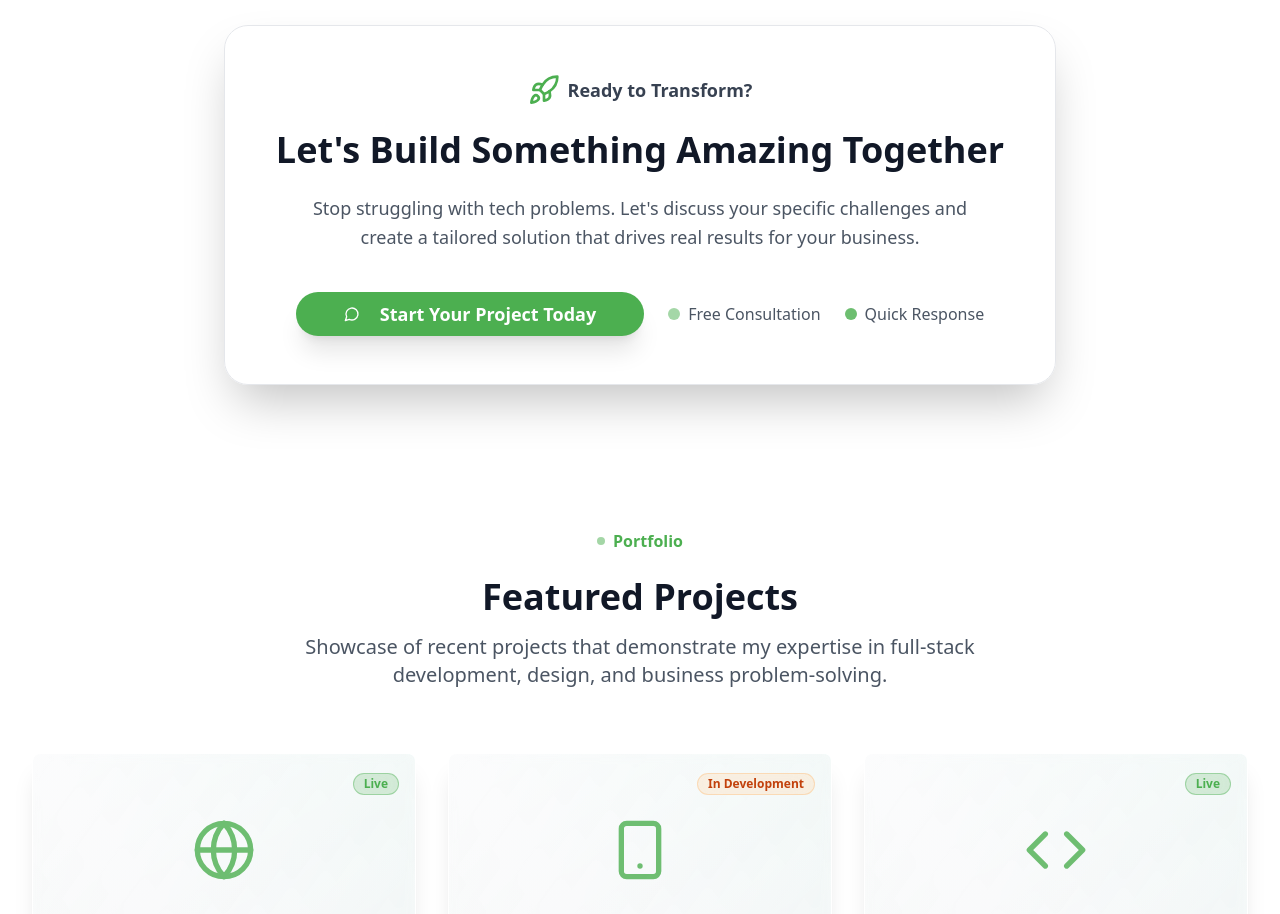
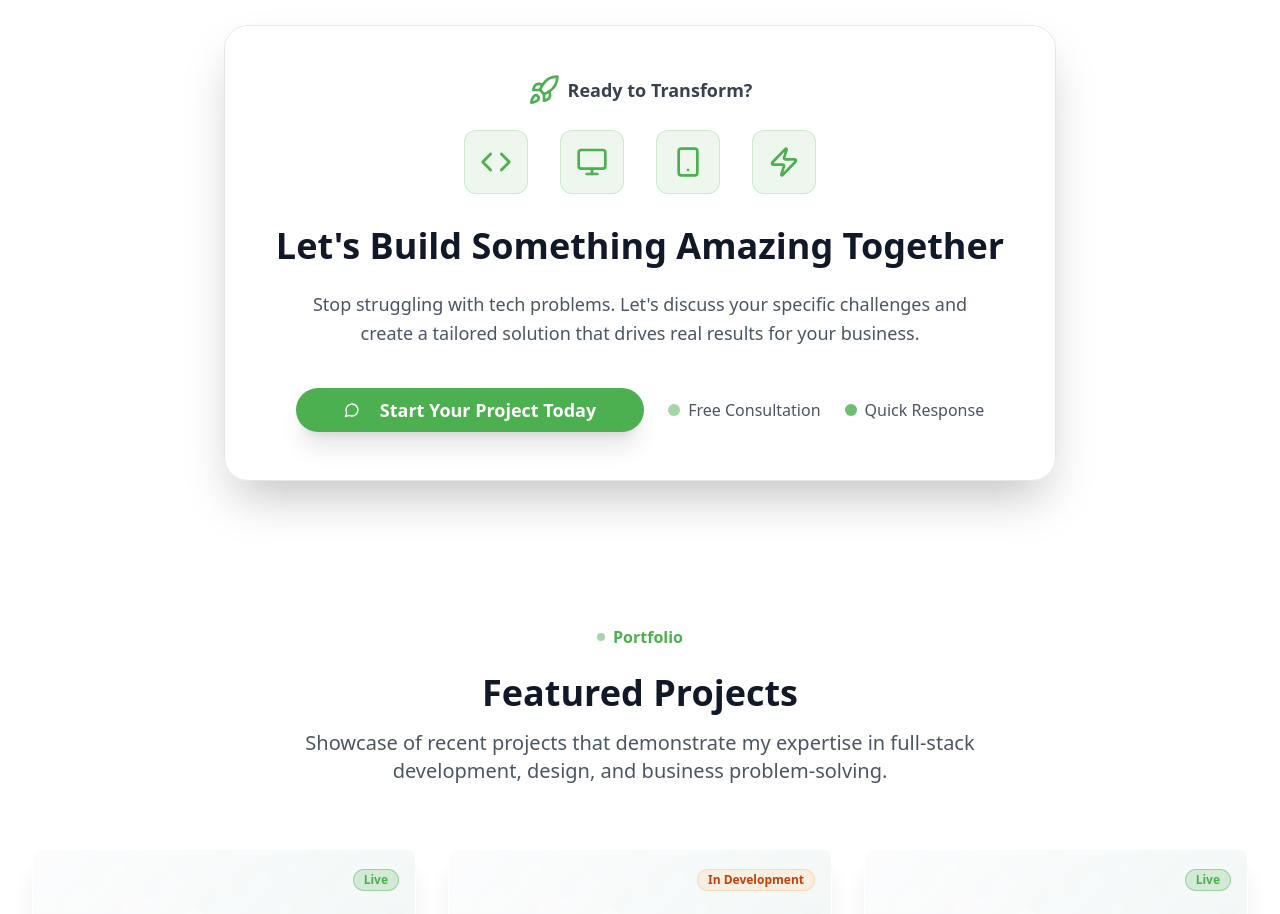
Before and after one commit to KarlaSz/webszyk-brand, a React (Vite) app: page / in a window 1280 px wide. Shown: the part 6080-6994 px from the top of the page. Built offline with nearby package versions, Linux system fonts and the light colour scheme.

Commit message:
feat: Add icons to "Ready to Transform" section
Added coding-related icons inside the "Ready to Transform" section's content box. Edited `src/components/CTASection.tsx`.

```diff
--- a/src/components/CTASection.tsx
+++ b/src/components/CTASection.tsx
@@ -1,6 +1,6 @@
 
 import { Button } from "@/components/ui/button";
-import { Rocket, MessageCircle } from "lucide-react";
+import { Rocket, MessageCircle, Code, Monitor, Smartphone, Zap } from "lucide-react";
 
 const CTASection = () => {
   return (
@@ -11,6 +11,22 @@ const CTASection = () => {
           <div className="flex items-center justify-center space-x-2 mb-6">
             <Rocket className="h-8 w-8 text-[#4CAF50]" />
             <span className="text-gray-700 font-semibold text-lg">Ready to Transform?</span>
+          </div>
+
+          {/* Coding Icons Row */}
+          <div className="flex items-center justify-center space-x-8 mb-8">
+            <div className="flex items-center justify-center w-16 h-16 bg-[#4CAF50]/10 rounded-xl backdrop-blur-sm border border-[#4CAF50]/20">
+              <Code className="h-8 w-8 text-[#4CAF50]" />
+            </div>
+            <div className="flex items-center justify-center w-16 h-16 bg-[#4CAF50]/10 rounded-xl backdrop-blur-sm border border-[#4CAF50]/20">
+              <Monitor className="h-8 w-8 text-[#4CAF50]" />
+            </div>
+            <div className="flex items-center justify-center w-16 h-16 bg-[#4CAF50]/10 rounded-xl backdrop-blur-sm border border-[#4CAF50]/20">
+              <Smartphone className="h-8 w-8 text-[#4CAF50]" />
+            </div>
+            <div className="flex items-center justify-center w-16 h-16 bg-[#4CAF50]/10 rounded-xl backdrop-blur-sm border border-[#4CAF50]/20">
+              <Zap className="h-8 w-8 text-[#4CAF50]" />
+            </div>
           </div>
 
           <h2 className="text-3xl lg:text-4xl font-bold text-gray-900 mb-6">
```
